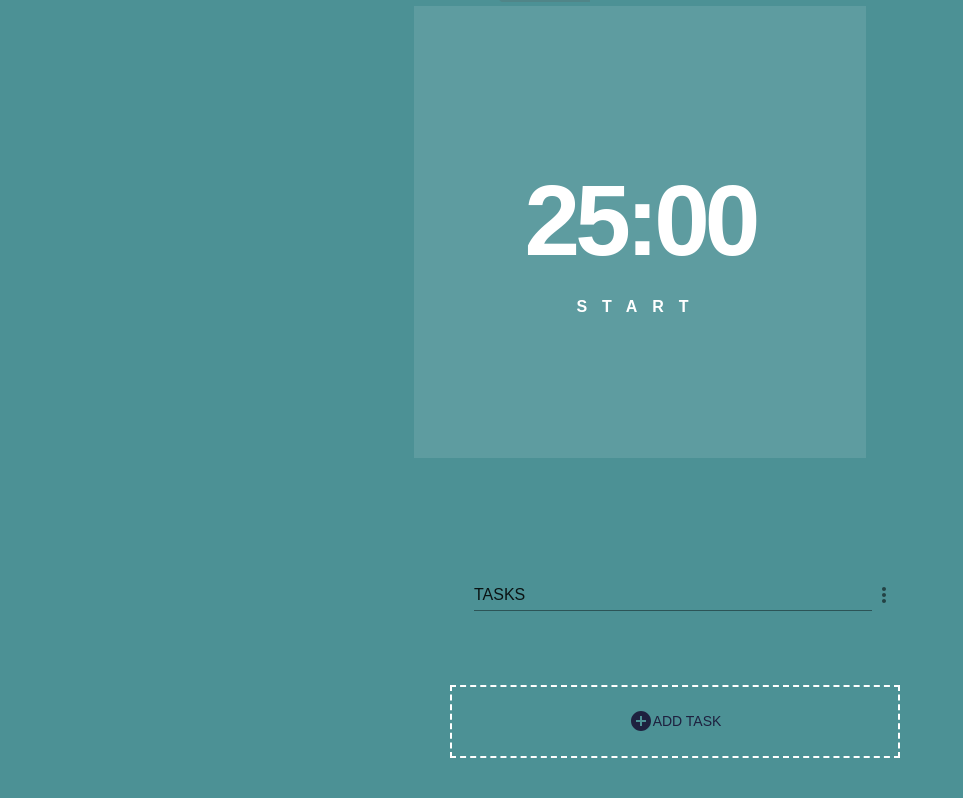
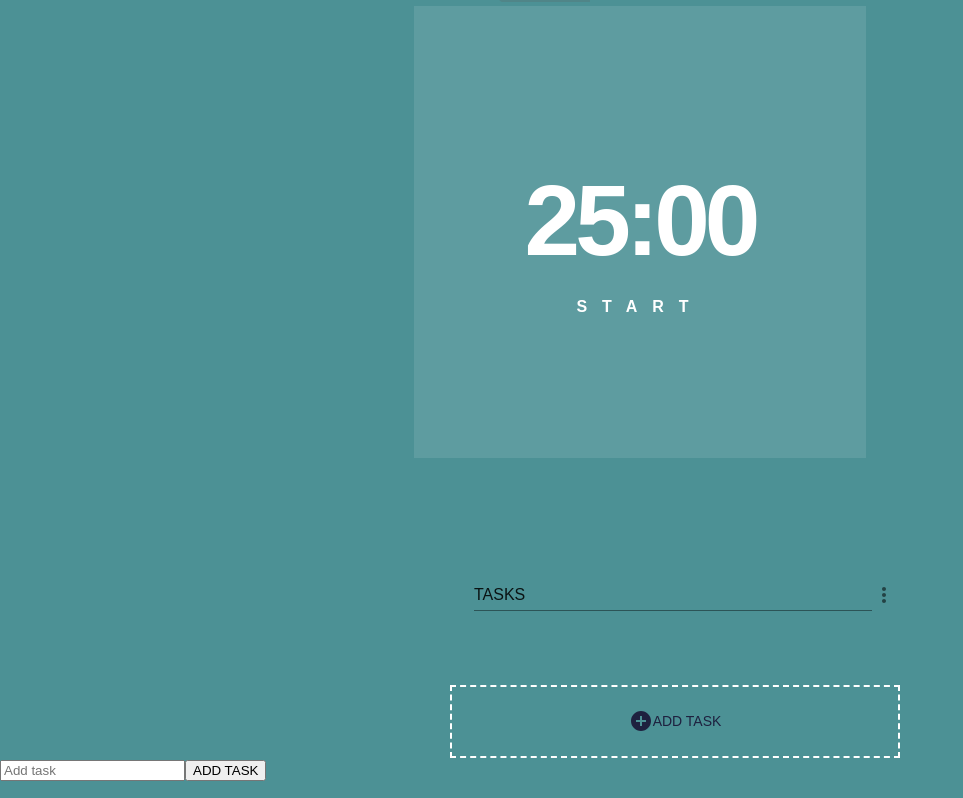
Before and after one commit to mr-vivek-verma/stopwatch-typescript, a React (Create React App) app: page / in a window 1280 px wide. Shown: the part 195-993 px from the top of the page, without its empty margins (0-963 px from the left). Before the commit the page ends 953 px from the top, so only its background shows below. Built offline with nearby package versions, Linux system fonts and the light colour scheme.

Commit message:
updated in todo section

```diff
--- a/src/App.tsx
+++ b/src/App.tsx
@@ -3,6 +3,7 @@ import { theme } from './theme';
 import Main from "././components/Main/Main"
 import AddBtn from ".././src/components/Todo/AddBtn"
 import ThreeDots from ".././src/components/Todo/ThreeDots"
+import Todo from './components/Todo/Todo';
 
 function App() {
   return (
@@ -11,6 +12,7 @@ function App() {
       <Main/>
       <ThreeDots/>
       <AddBtn/>
+      <Todo/>
       </ThemeProvider>
 
 
--- a/src/components/Todo/Todo.tsx
+++ b/src/components/Todo/Todo.tsx
@@ -1,5 +1,5 @@
 import React, { useState } from 'react';
-import './App.css';
+// import './App.css';
 import { TodoForm } from '.././Todo/TodoForm';
 import { TodoList } from '.././Todo/TodoList';
 // import  interfaces  from '../../utils/interfaces';
@@ -22,7 +22,7 @@ type Option = {
 }
 
 function Todo() {
-  const [todos, setTodos] = useState<Array<typeof Todo>>([]);
+  const [todos, setTodos] = useState<Array< Todo>>([]);
 
   const toggleComplete: ToggleComplete = selectedTodo => {
     const updatedTodos = todos.map(todo => {
@@ -54,9 +54,9 @@ function Todo() {
   return (
     <div className="todo-app">
       <header>
-        <h1>
+        {/* <h1>
         Todo App
-        </h1>
+        </h1>                       */}
       </header>
       <TodoForm addTodo={addTodo}/>
       <TodoList todos={todos} toggleComplete={toggleComplete} onRemoveTodo={removeTodo} editTodo={editTodo}/>
--- a/src/components/Todo/TodoForm.tsx
+++ b/src/components/Todo/TodoForm.tsx
@@ -19,9 +19,9 @@ export const TodoForm: React.FC<TodoFormProps> = ({ addTodo }) => {
 
   return (
     <form className="todo-form">
-      <input type="text" value={newTodo} className="todo-input" placeholder="Add a todo" onChange={handleChange} />
+      <input type="text" value={newTodo} className="todo-input" placeholder="Add task" onChange={handleChange} />
         <button type="submit" className="todo-button" onClick={handleSubmit}>
-          Add Todo
+          ADD TASK
         </button>
     </form>
   )
--- a/src/components/Todo/TodoList.tsx
+++ b/src/components/Todo/TodoList.tsx
@@ -1,5 +1,6 @@
 import React from "react";
 import { TodoListItem } from './TodoListItem';
+import toggleComplete from "../Todo/Todo"
 
 type RemoveTodo = (todoToRemove: Todo) => void;
 type EditTodo = (todoToEdit: Todo) => void;
```
Also changed, not shown: src/components/Main/index.ts (added, +52 -0 lines), src/components/NavBar/index.ts (added, +54 -0 lines), src/components/Timer/index.ts (added, +62 -0 lines), src/components/NavBar/NavBar.tsx (line endings or trailing spaces).
